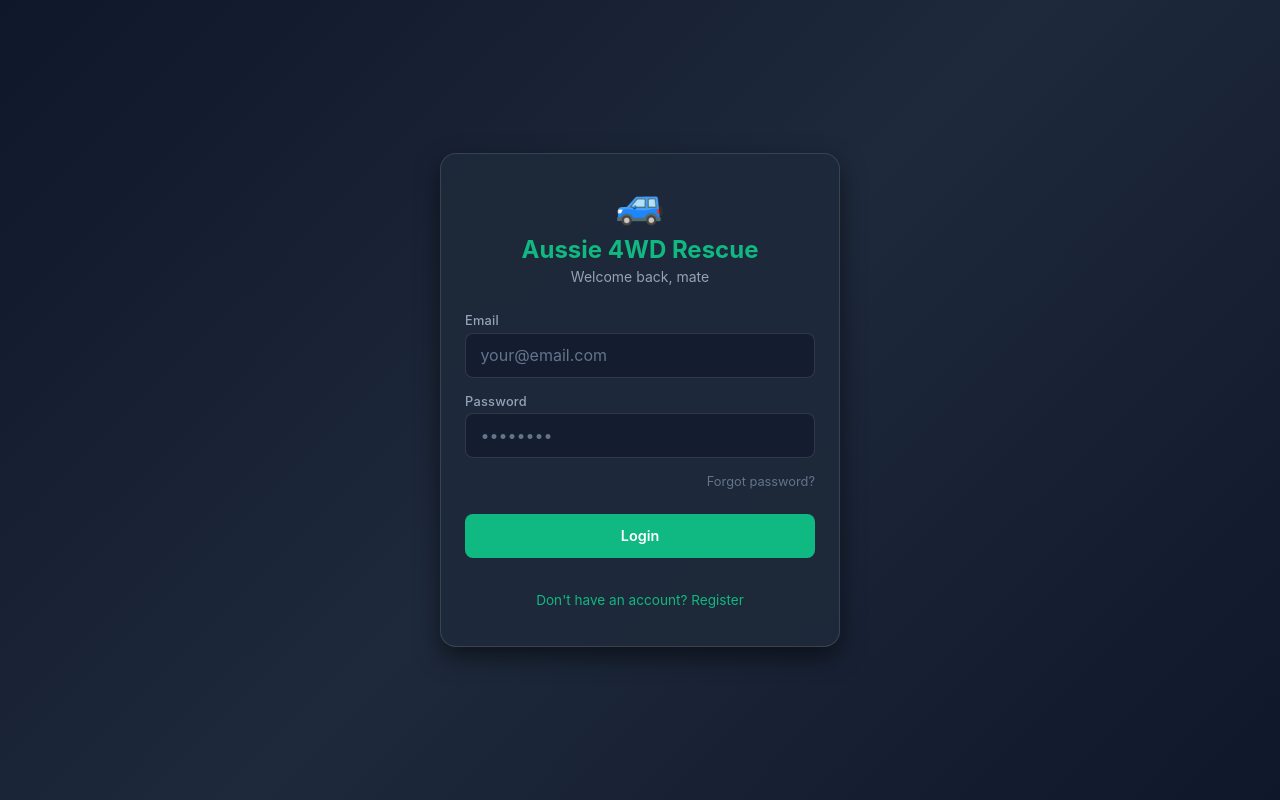
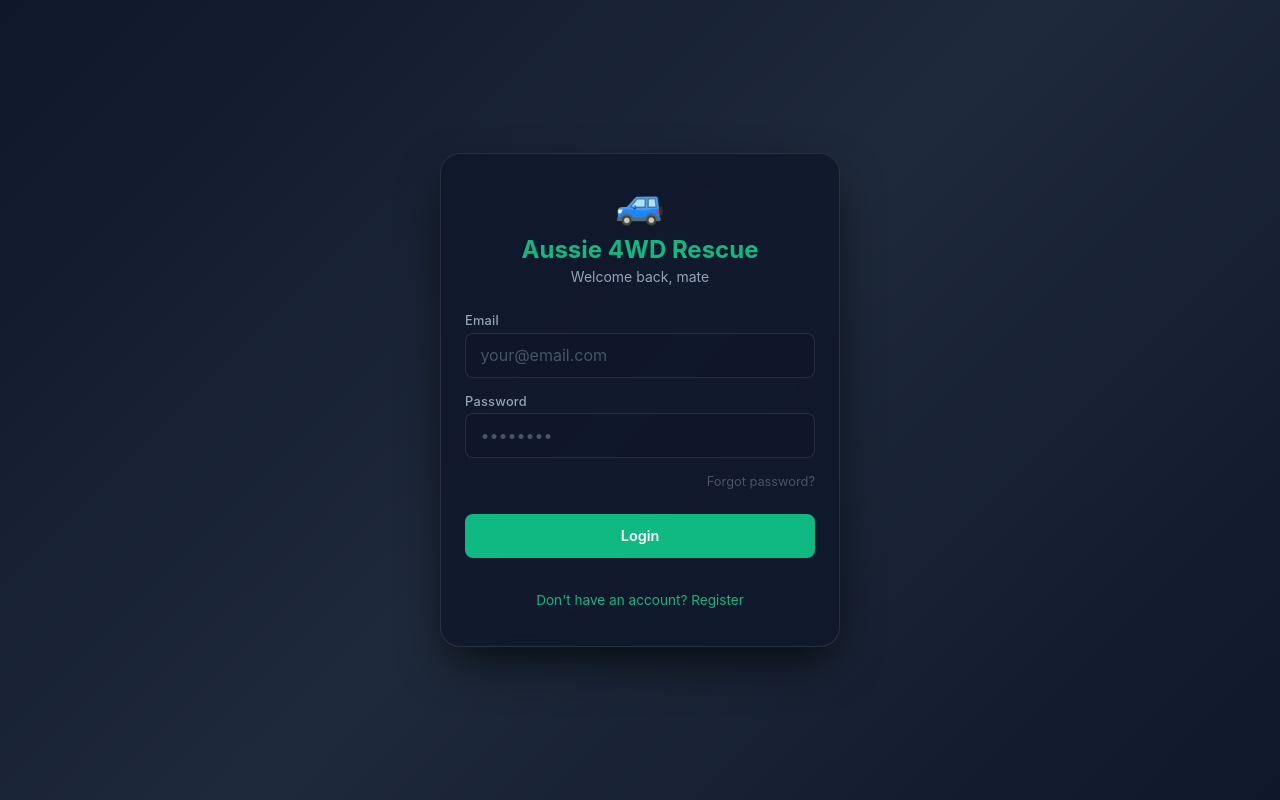
Before and after one commit to jaxxon33/aussie-rescue, a React (Vite) app: page / in a window 1280 px wide. Built offline with nearby package versions, Linux system fonts and the light colour scheme; no server answers.

Commit message:
UI Overhaul: Premium styling, satellite view toggle, and improved design system

```diff
--- a/src/components/BottomControls.jsx
+++ b/src/components/BottomControls.jsx
@@ -6,20 +6,32 @@ import {
     Search,
     AlertTriangle,
     MessageCircle,
+    Layers,
 } from 'lucide-react';
 
 export default function BottomControls({
     visible,
     myState,
     unreadMessages,
+    mapMode,
     onToggleVisibility,
     onCallHelp,
     onCenter,
     onShowRigs,
     onShowMessages,
+    onToggleMapMode,
 }) {
     return (
         <div className="bottom-controls">
+            <div
+                className="fab"
+                onClick={onToggleMapMode}
+                style={{ background: 'var(--card-bg)' }}
+                title={`Switch to ${mapMode === 'street' ? 'Satellite' : 'Street'} View`}
+            >
+                <Layers size={24} color="#fff" />
+            </div>
+
             <div
                 className="fab"
                 onClick={onShowRigs}
--- a/src/components/Dashboard.jsx
+++ b/src/components/Dashboard.jsx
@@ -22,6 +22,7 @@ export default function Dashboard({ currentUser, onLogout, onProfileUpdate }) {
   const [attendingTo, setAttendingTo] = useState(
     currentUser.attending_to || null
   );
+  const [mapMode, setMapMode] = useState('street');
 
   // Modals
   const [showProfile, setShowProfile] = useState(false);
@@ -183,6 +184,10 @@ export default function Dashboard({ currentUser, onLogout, onProfileUpdate }) {
     dismissAlert(alert.id);
   };
 
+  const toggleMapMode = () => {
+    setMapMode((prev) => (prev === 'street' ? 'satellite' : 'street'));
+  };
+
   // ── Render ──
   if (loading && users.length === 0) {
     return <LoadingSpinner fullScreen />;
@@ -270,6 +275,7 @@ export default function Dashboard({ currentUser, onLogout, onProfileUpdate }) {
         }}
         myPos={myPos}
         myState={effectiveState}
+        mapMode={mapMode}
         centerMapTo={centerMapTo}
         onOpenChat={handleOpenChat}
         onError={showToast}
@@ -300,6 +306,7 @@ export default function Dashboard({ currentUser, onLogout, onProfileUpdate }) {
         <BottomControls
           visible={effectiveVisible}
           myState={effectiveState}
+          mapMode={mapMode}
           unreadMessages={unreadCount}
           onToggleVisibility={toggleVisibility}
           onCallHelp={handleCallHelp}
@@ -309,6 +316,7 @@ export default function Dashboard({ currentUser, onLogout, onProfileUpdate }) {
             setChatWithUserId(null);
             setShowMessages(true);
           }}
+          onToggleMapMode={toggleMapMode}
         />
       </div>
 
--- a/src/components/MapView.jsx
+++ b/src/components/MapView.jsx
@@ -80,10 +80,21 @@ export default function MapView({ users, currentUser, myPos, myState, centerMapT
                 style={{ height: '100%', width: '100%' }}
                 zoomControl={false}
             >
-                <TileLayer
-                    attribution="&copy; OpenStreetMap contributors"
-                    url="https://{s}.tile.openstreetmap.org/{z}/{x}/{y}.png"
-                />
+                {/* Standard Street View */}
+                {mapMode === 'street' && (
+                    <TileLayer
+                        attribution="&copy; OpenStreetMap contributors"
+                        url="https://{s}.tile.openstreetmap.org/{z}/{x}/{y}.png"
+                    />
+                )}
+
+                {/* Satellite View (Esri) */}
+                {mapMode === 'satellite' && (
+                    <TileLayer
+                        attribution="&copy; Esri, i-cubed, USDA, USGS, AEX, GeoEye, Getmapping, Aerogrid, IGN, IGP, UPR-EBP, and the GIS User Community"
+                        url="https://server.arcgisonline.com/ArcGIS/rest/services/World_Imagery/MapServer/tile/{z}/{y}/{x}"
+                    />
+                )}
                 <MapController centerPos={centerMapTo} />
 
                 {visibleUsers.map((u) => {
--- a/src/index.css
+++ b/src/index.css
@@ -4,30 +4,35 @@
 
 :root {
   --primary: #10b981;
-  --primary-dark: #059669;
-  --primary-glow: rgba(16, 185, 129, 0.25);
-  --secondary: #3b82f6;
-  --secondary-dark: #2563eb;
-  --bg-color: #0f172a;
-  --bg-surface: #1e293b;
-  --card-bg: rgba(30, 41, 59, 0.88);
+  --primary-dark: #069668;
+  --primary-glow: rgba(16, 185, 129, 0.3);
+  --secondary: #6366f1;
+  /* More vivid indigo */
+  --secondary-dark: #4f46e5;
+  --accent: #f59e0b;
+  --bg-color: #020617;
+  /* Deeper navy/black */
+  --bg-surface: #0f172a;
+  --card-bg: rgba(15, 23, 42, 0.82);
   --text-main: #f8fafc;
   --text-muted: #94a3b8;
-  --text-dim: #64748b;
-  --danger: #ef4444;
-  --danger-dark: #dc2626;
-  --danger-flash: #b91c1c;
+  --text-dim: #475569;
+  --danger: #f43f5e;
+  /* More vivid rose */
+  --danger-dark: #e11d48;
   --warning: #f59e0b;
-  --border-subtle: rgba(255, 255, 255, 0.08);
-  --border-light: rgba(255, 255, 255, 0.12);
-  --shadow-lg: 0 10px 25px rgba(0, 0, 0, 0.5);
-  --shadow-md: 0 4px 15px rgba(0, 0, 0, 0.3);
+  --border-subtle: rgba(255, 255, 255, 0.05);
+  --border-light: rgba(255, 255, 255, 0.1);
+  --shadow-lg: 0 20px 50px -12px rgba(0, 0, 0, 0.8);
+  --shadow-md: 0 10px 15px -3px rgba(0, 0, 0, 0.5);
+  --accent-gradient: linear-gradient(135deg, #10b981 0%, #3b82f6 100%);
+  --danger-gradient: linear-gradient(135deg, #f43f5e 0%, #fb7185 100%);
   --radius-sm: 8px;
-  --radius-md: 12px;
-  --radius-lg: 16px;
-  --radius-xl: 20px;
-  --transition: 0.2s ease;
-  /* Safe-area insets for notched/Dynamic Island phones */
+  --radius-md: 14px;
+  --radius-lg: 20px;
+  --radius-xl: 30px;
+  --transition: all 0.25s cubic-bezier(0.4, 0, 0.2, 1);
+  /* Safe-area insets */
   --sat: env(safe-area-inset-top, 0px);
   --sab: env(safe-area-inset-bottom, 0px);
   --sal: env(safe-area-inset-left, 0px);
```
